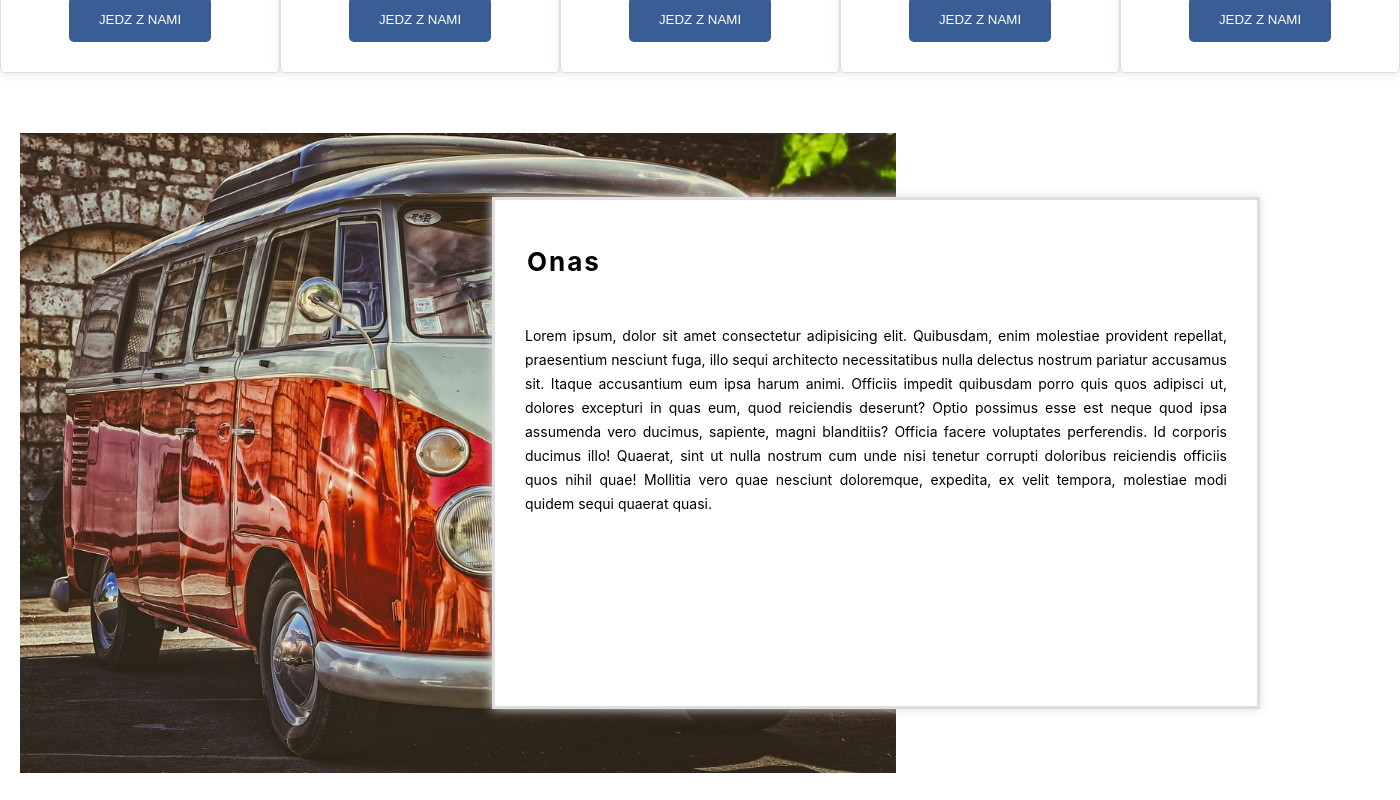
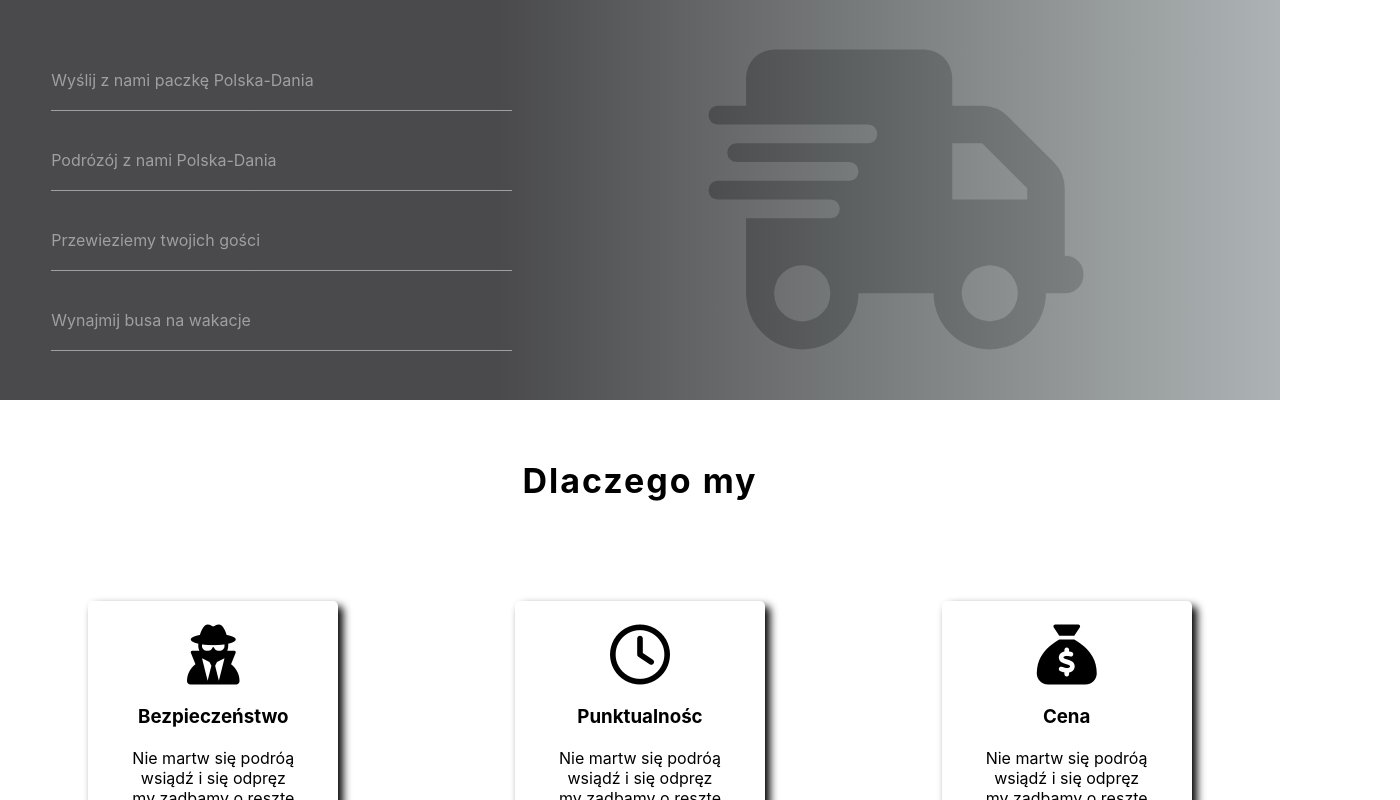
Before and after one commit to PatrykRoskosz/tomtom_transfer, a React (Create React App) app: page / in a window 1280 px wide. Shown: the part 1220-2020 px from the top of the page, 1400 px wide, since content can reach past the window. Built offline with nearby package versions, Linux system fonts and the light colour scheme.

Commit message:
home page fixes new components

```diff
--- a/public/index.html
+++ b/public/index.html
@@ -25,6 +25,7 @@
       Learn how to configure a non-root public URL by running `npm run build`.
     -->
     <title>TomTom Transfer</title>
+    <script src="https://kit.fontawesome.com/4a41826a60.js" crossorigin="anonymous"></script>
   </head>
   <body>
     <noscript>You need to enable JavaScript to run this app.</noscript>
--- a/src/components/carts/SmallCard/SmallCard.scss
+++ b/src/components/carts/SmallCard/SmallCard.scss
@@ -1,12 +1,26 @@
+@use 'src/styles/colors';
+@use 'src/styles/vars';
 .tomtom-small-card {
     display: flex;
     flex-direction: column;
     justify-content: center;
     align-items: center;
+    margin: 20px 0;
     padding: 20px;
-    width: 25%;
+    width: 250px;
     min-height: 250px;
     border-radius: 5px;
     box-shadow: 5px 5px 8px black;
+    text-align: center;
+    i {
+        font-size: 60px;
+        padding-bottom: 20px;
+    }
 
+    @media screen and (min-width: map-get(vars.$breakpoints, "medium")) {
+        margin:0;
+	}
+    @media screen and (min-width: map-get(vars.$breakpoints, "large")) {
+        width: 350px;
+	}
 }
--- a/src/components/carts/SmallCard/SmallCard.tsx
+++ b/src/components/carts/SmallCard/SmallCard.tsx
@@ -5,13 +5,14 @@ import "./SmallCard.scss";
 interface smallCardType {
 	title: string;
 	text: string;
+	iconName?: string
 	color?: string;
 	bg?: string;
 
 }
 
 const SmallCard: React.FC<smallCardType> = props => {
-	const { color, bg, title, text} = props;
+	const { color, bg, title, text, iconName} = props;
 	const cartColors = (color?: string, bg?: string) => {
 		if(color && bg) {
 			return {
@@ -34,8 +35,10 @@ const SmallCard: React.FC<smallCardType> = props => {
 
 	return (
 		<div className='tomtom-small-card' style={cartColors(color, bg)}>
+			{iconName && <i className={iconName}></i>}
 			<h3>{title}</h3>
 			<p>{text}</p>
+
 		</div>
 	);
 };
--- a/src/components/index.ts
+++ b/src/components/index.ts
@@ -6,6 +6,7 @@ import CartTop from "./carts/CartTop";
 import Footer from "./footer/Footer";
 import Header from "./header/Header";
 import Navigation from "./navigation/Navigation";
+import ServicesList from "./sections/servicesList/ServicesList";
 
 const Components = {
 	ArticleAndPhoto,
@@ -16,6 +17,7 @@ const Components = {
 	Footer,
 	Header,
 	Navigation,
+	ServicesList,
 };
 
 export default Components;
--- a/src/components/sections/ArticleAndPhoto/ArticleAndPhoto.scss
+++ b/src/components/sections/ArticleAndPhoto/ArticleAndPhoto.scss
@@ -7,12 +7,14 @@ section .article-and-photo-wrapper {
 	width: 100%;
 	height: 100vh;
 	max-height: 700px;
+	margin: 30px 0;
 	@media screen and (min-width: map-get(vars.$breakpoints, "medium")) {
 		width: 100%;
 		height: 80vh;
 	}
 	@media screen and (min-width: map-get(vars.$breakpoints, "large")) {
 		height: 90vh;
+		margin: 80px 0;
 	}
 
 	.article-and-photo-img-section {
--- /dev/null
+++ b/src/components/sections/servicesList/ServicesList.scss
@@ -0,0 +1,90 @@
+@use "src/styles/colors";
+@use "src/styles/vars";
+
+.services-list-wrapper {
+	position: relative;
+	width: 100%;
+	height: 60vh;
+	max-height: 400px;
+	display: flex;
+	flex-direction: row !important;
+	justify-content: flex-end;
+	z-index: 1;
+	.services-list-section {
+		position: absolute;
+		top: 0;
+		left: 0;
+		width: 40%;
+		height: 100%;
+		display: flex;
+		align-items: center;
+		z-index: 100;
+
+		ul {
+			height: 80%;
+			width: 100%;
+			display: flex;
+			flex-direction: column;
+			align-items: flex-end;
+			justify-content: space-around;
+
+			li {
+				width: 90%;
+				list-style: none;
+
+				color: colors.$light-200;
+				a {
+					display: inline-block;
+					width: 100%;
+					padding: 20px 0;
+					text-decoration: none;
+					font-size: 12px;
+					color: colors.$light-200;
+					border-bottom: 1px solid colors.$light-200;
+					transition: all 0.3s;
+
+					&:hover {
+						color: colors.$light;
+						border-bottom: 1px solid colors.$light;
+					}
+					@media screen and (min-width: map-get(vars.$breakpoints, "small")) {
+						font-size: 14px;
+					}
+					@media screen and (min-width: map-get(vars.$breakpoints, "medium")) {
+						font-size: 16px;
+					}
+				}
+			}
+		}
+	}
+	.services-list-img-section {
+		display: flex;
+		align-items: center;
+		justify-content: center;
+		width: 60%;
+		height: 100%;
+		i {
+			font-size: 100px;
+			@media screen and (min-width: map-get(vars.$breakpoints, "small")) {
+				font-size: 200px;
+			}
+			@media screen and (min-width: map-get(vars.$breakpoints, "medium")) {
+				font-size: 300px;
+			}
+		}
+	}
+
+	.services-list-hero {
+		position: absolute;
+		width: 100%;
+		height: 100%;
+		background: linear-gradient(
+			90deg,
+			rgba(54, 54, 56, 0.9990371148459384) 0%,
+			rgba(54, 54, 56, 1) 39%,
+			rgba(164, 171, 172, 1) 100%
+		);
+		opacity: 0.9;
+		z-index: 0;
+	}
+}
--- /dev/null
+++ b/src/components/sections/servicesList/ServicesList.tsx
@@ -0,0 +1,26 @@
+import { Link } from "react-router-dom";
+
+
+import "./ServicesList.scss";
+
+const ServicesList = () => {
+    return (
+        <section className="services-list-wrapper">
+            <div className="services-list-section">
+                <ul>
+                    <li><Link to="/">Wyślij z nami paczkę Polska-Dania</Link></li>
+                    <li><Link to="/">Podrózój z nami Polska-Dania</Link></li>
+                    <li><Link to="/">Przewieziemy twojich gości</Link></li>
+                    <li><Link to="/">Wynajmij busa na wakacje</Link></li>
+
+                </ul>
+            </div>
+            <div className="services-list-img-section">
+                <i className="fa-solid fa-truck-fast"></i>
+            </div>
+            <div className="services-list-hero"></div>
+        </section>
+    )
+}
+
+export default ServicesList;
--- a/src/pages/home/Home.scss
+++ b/src/pages/home/Home.scss
@@ -1,4 +1,5 @@
 @use "../../styles/colors";
+@use "../../styles/vars";
 .home {
 	display: flex;
 	flex-direction: column;
@@ -16,12 +17,12 @@
 		color: colors.$black;
 		// background: colors.$dark-gold;
 	}
-	section {
-		display: flex;
-		flex-direction: column;
-		align-items: center;
-		width: 100%;
-	}
+	// section {
+	// 	display: flex;
+	// 	flex-direction: column;
+	// 	align-items: center;
+	// 	width: 100%;
+	// }
 	// section:nth-child(odd) {
 	// 	background: colors.$light;
 	// }
@@ -60,11 +61,18 @@
 
 	}
 	.why-us {
+		width: 100%;
 		ul {
 			display: flex;
-			flex-direction: row;
-			justify-content: space-evenly;
+			flex-direction: column;
+			align-items: center;
+			width: 100%;
+
 			padding: 80px 0;
+			@media screen and (min-width: map-get(vars.$breakpoints, "medium")) {
+				flex-direction: row;
+				justify-content: space-around;
+			}
 		}
 	}
 
@@ -74,6 +82,7 @@
 			flex-direction: column;
 			align-items: center;
 			padding: 20px 0;
+
 		}
 	}
 }
--- a/src/pages/home/Home.tsx
+++ b/src/pages/home/Home.tsx
@@ -62,16 +62,19 @@ const Home = () => {
 			id: 1,
 			title: "Bezpieczeństwo",
 			text: "Nie martw się podróą wsiądź i się odpręz my zadbamy o resztę",
+			iconName:"fa-solid fa-user-secret",
 		},
 		{
 			id: 2,
-			title: "Bezpieczeństwo",
+			title: "Punktualnośc",
 			text: "Nie martw się podróą wsiądź i się odpręz my zadbamy o resztę",
+			iconName:"fa-regular fa-clock",
 		},
 		{
 			id: 3,
-			title: "Bezpieczeństwo",
+			title: "Cena",
 			text: "Nie martw się podróą wsiądź i się odpręz my zadbamy o resztę",
+			iconName:"fa-sharp fa-solid fa-sack-dollar",
 		},
 	];
 
@@ -101,7 +104,7 @@ const Home = () => {
 
 	return (
 		<section className='home'>
-			<h1>Wyjazdy Polsk-Dania</h1>
+			{/* <h1>Wyjazdy Polsk-Dania</h1>
 			<p>
 				Wyjedź z nami do dani, wyślij paczkę wynajmij auto, lub wynajmij nas do
 				obsugi transportowej twojego wydarzenia
@@ -120,9 +123,7 @@ const Home = () => {
 						/>
 					))}
 				</ul>
-			</section>
-
-
+			</section> */}
 
 
 			<Components.ArticleAndPhoto
@@ -134,22 +135,24 @@ const Home = () => {
 				imgAlt={"auto"}
 				reverse={true}
 			/>
-
+			<Components.ServicesList />
 
 			<section className='why-us'>
 				<h1>Dlaczego my</h1>
 				<ul>
+
 					{whyUs.map(card => (
 						<SmallCard
 							key={card.id}
 							title={card.title}
 							text={card.text}
-							bg='#395e95'
+							iconName={card.iconName}
+
 						/>
 					))}
 				</ul>
 			</section>
-			<section className='our-cars'>
+			{/* <section className='our-cars'>
 				<h1>Nasze auta</h1>
 				<ul>
 					{cars.map(car => (
@@ -162,7 +165,7 @@ const Home = () => {
 						/>
 					))}
 				</ul>
-			</section>
+			</section> */}
 		</section>
 	);
 };
--- a/src/styles/_colors.scss
+++ b/src/styles/_colors.scss
@@ -4,6 +4,7 @@ $grey-0: #797979;
 $dark-gold: #b55400;
 $light: #eeeeee;
 $light-100: #dedede;
+$light-200: #9f9f9f;
 $white: #FFFFFF;
 $white-100: #fefefe;
 
```
Lines whose indentation alone changed are shown as unchanged.
